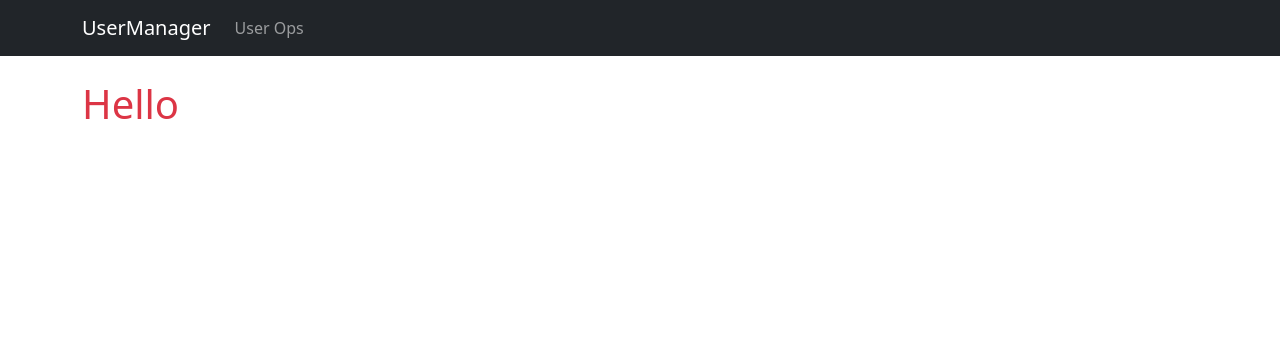
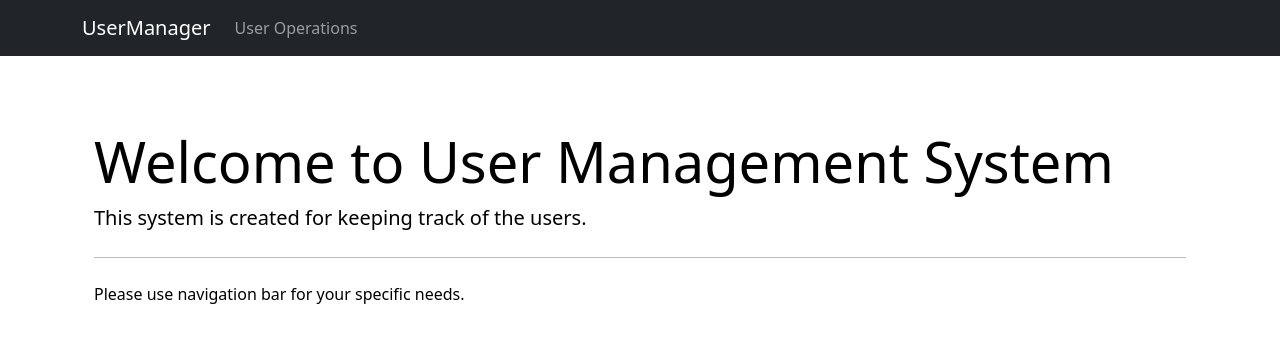
Before and after one commit to kadriozcan/UserManagement-NextJS, a Next.js app: page / in a window 1280 px wide. Shown: the top 342 px of the page. Built offline with nearby package versions, Linux system fonts and the light colour scheme.

Commit message:
Navbar and homepage improvements

```diff
--- a/app/NavBar.tsx
+++ b/app/NavBar.tsx
@@ -24,7 +24,7 @@ const NavBar = () => {
         <Navbar.Collapse id="main-navbar">
           <Nav>
             <Nav.Link as={Link} href="/users" active={pathname === "/users"}>
-              User Ops
+              User Operations
             </Nav.Link>
           </Nav>
         </Navbar.Collapse>
--- a/app/page.tsx
+++ b/app/page.tsx
@@ -1,3 +1,16 @@
+import React from "react";
+
 export default function Home() {
-  return <h1 className="text-danger">Hello</h1>;
+  return (
+    <div className="container">
+      <div className="jumbotron mt-5">
+        <h1 className="display-4">Welcome to User Management System</h1>
+        <p className="lead">
+          This system is created for keeping track of the users.
+        </p>
+        <hr className="my-4" />
+        <p>Please use navigation bar for your specific needs.</p>
+      </div>
+    </div>
+  );
 }
```
